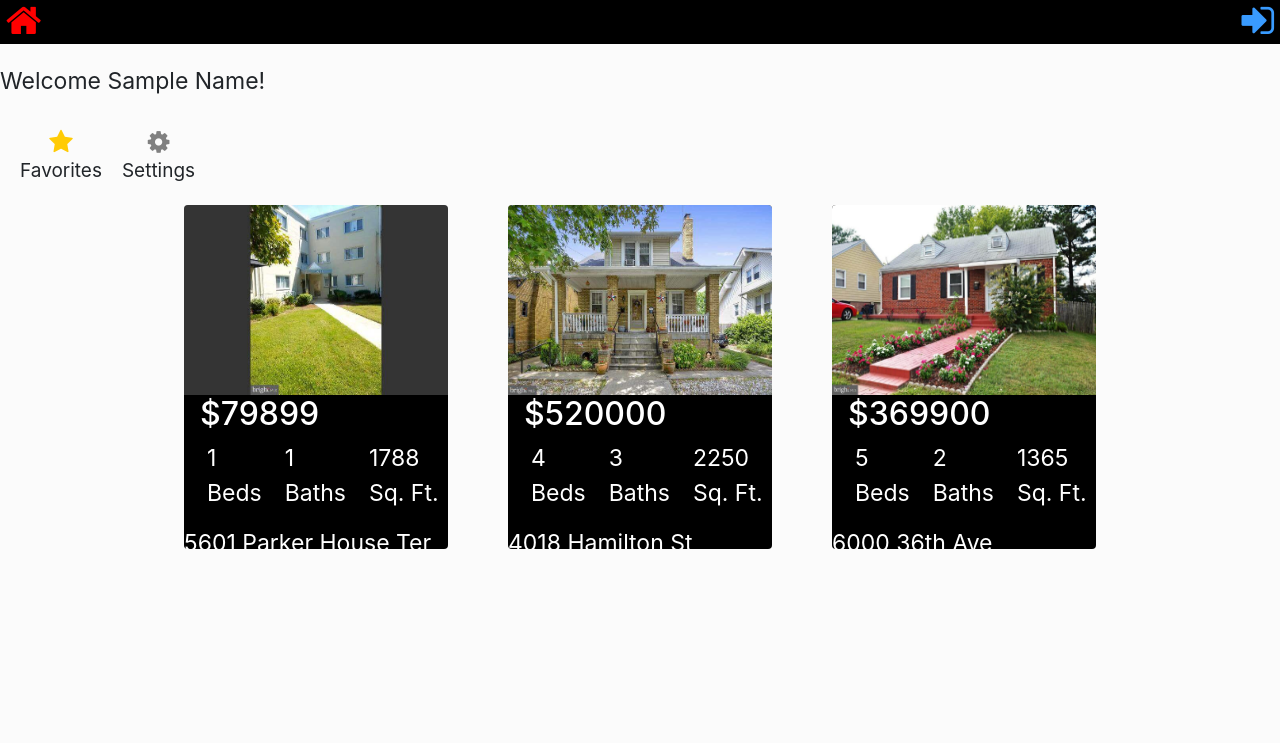
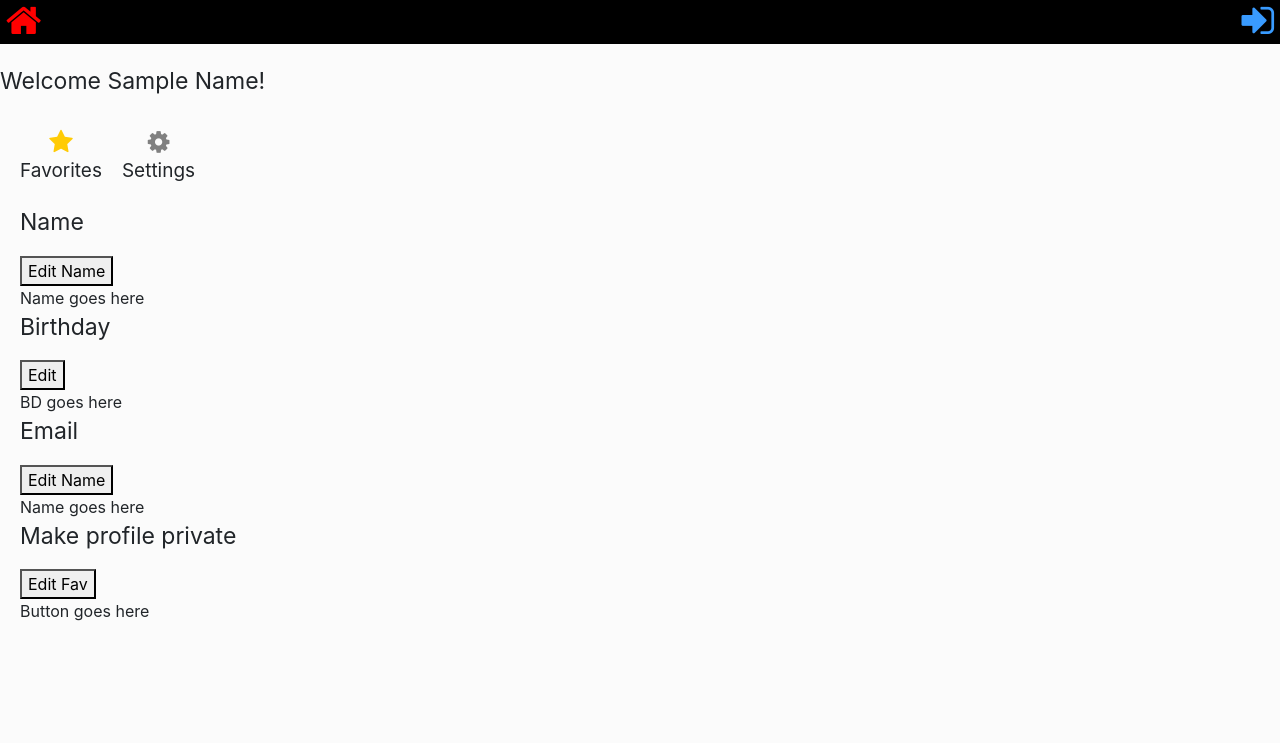
Before and after one commit to Alexi877/as-realstate, a React (Create React App) app: page /myaccount in a window 1280 px wide. Shown: the top 743 px of the page. Built offline with nearby package versions, Linux system fonts and the light colour scheme; what google-maps-react would draw is missing.

Commit message:
added settings

```diff
--- a/src/Components/AccountInfo.js
+++ b/src/Components/AccountInfo.js
@@ -3,6 +3,7 @@ import Navbar from './Navbar';
 import {connect} from 'react-redux';
 import Favorites from './Favorites';
 import Recommendedhomes from './Recommendedhomes';
+import Settings from './Settings';
 
 class AccountInfo extends Component {
     constructor(props) {
@@ -30,7 +31,11 @@ class AccountInfo extends Component {
                   </div>
                  </div>
                  <div className="options-display">
-                  <Favorites homes={this.props.homes} favorites={this.props.favorites}/>
+                   {this.state.MyFavorites === 'on' ?
+                   <Favorites homes={this.props.homes} favorites={this.props.favorites}/> :
+                   <Settings /> }
+
+
                  </div>
                   <div className="homes-slide"><Recommendedhomes homes={this.props.homes} /></div>
              </div>
--- /dev/null
+++ b/src/Components/Settings.js
@@ -0,0 +1,47 @@
+import React, {Component} from 'react';
+
+class Settings extends Component{
+    constructor(props) {
+        super(props);
+        this.state={
+            UserInfo:[]
+        }
+    }
+
+    render() {
+        return(
+            <div className="Setting-outer">
+             <div>
+                 <div className="name-setting">
+                 <p>Name</p>
+                 <button>Edit Name</button>
+                 </div>
+                <div className="settings-name">Name goes here</div>
+             </div>
+             <div>
+              <div className="birthday-setting">
+                 <p>Birthday</p>
+                 <button>Edit </button>
+              </div>
+              <div className="settings-birthday">BD goes here</div>
+             </div>
+             <div>
+              <div className="email-setting">
+                 <p>Email</p>
+                 <button>Edit Name</button>
+              </div>
+              <div className="settings-email">Name goes here</div>
+             </div>
+             <div>
+              <div className="favorites-setting">
+                 <p>Make profile private</p>
+                 <button>Edit Fav</button>
+              </div>
+              <div className="settings-favorites">Button goes here</div>
+             </div>
+            </div>
+        )
+    }
+}
+
+export default Settings;
```
